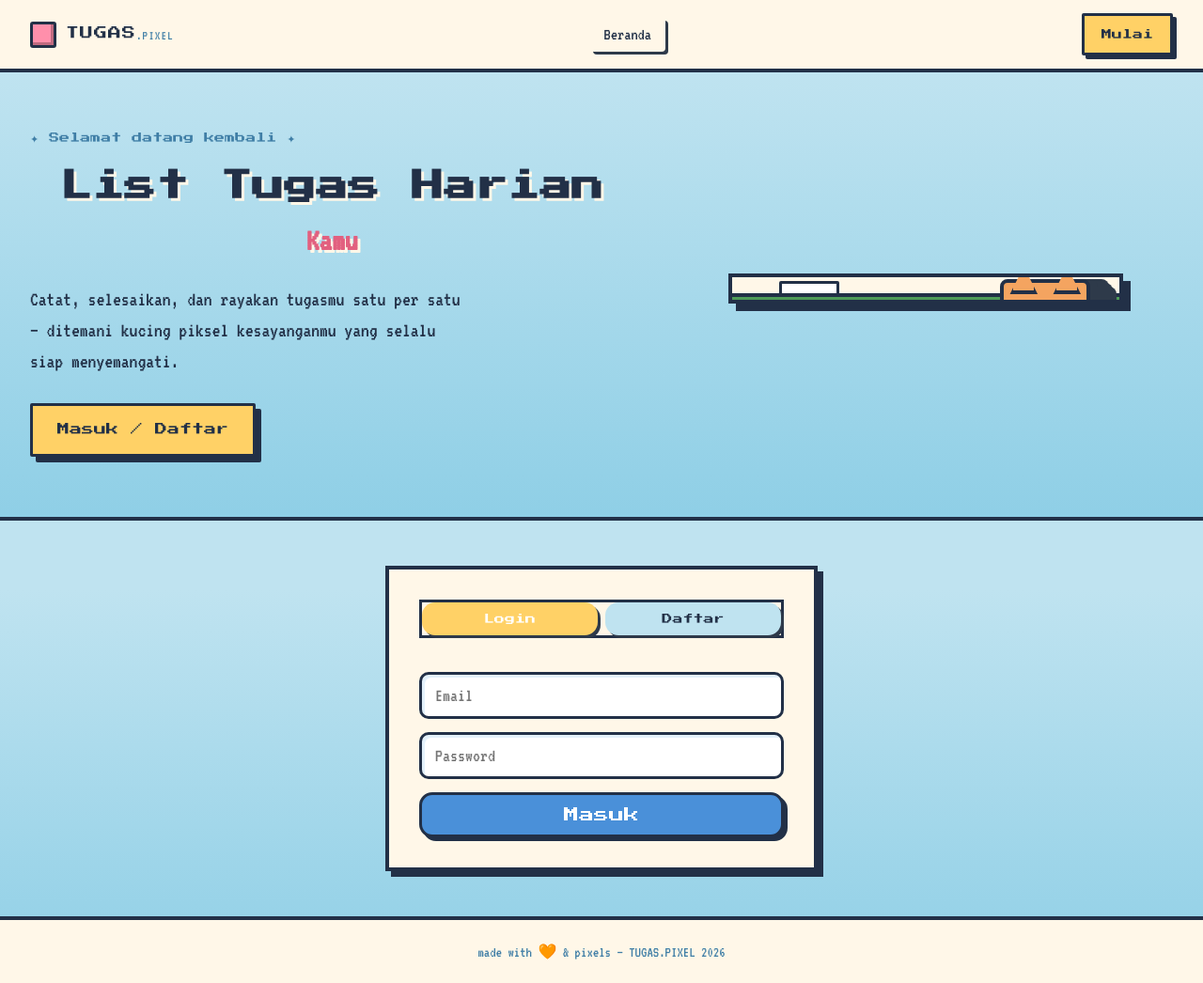
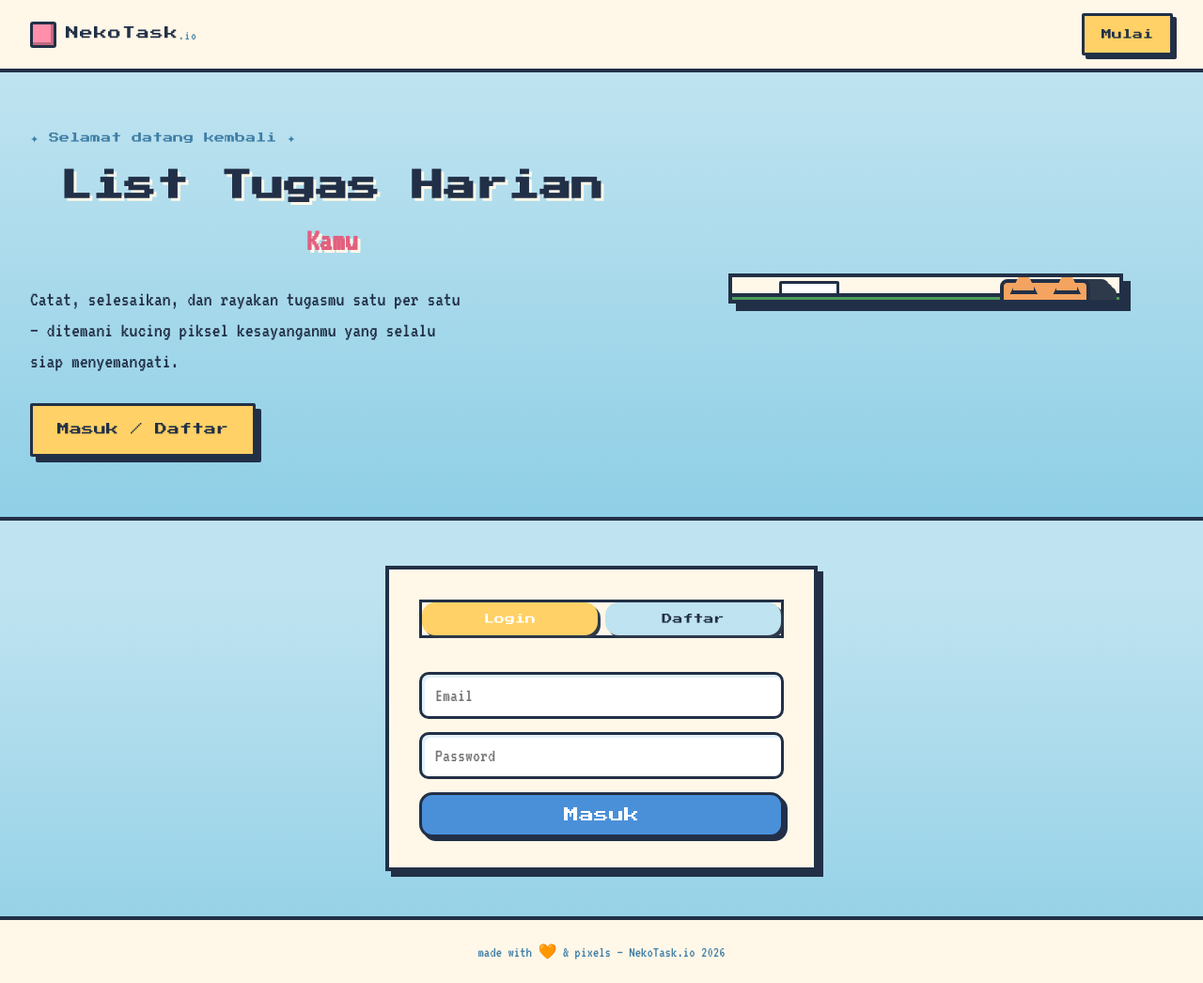
Before and after one commit to naubass/Todo-List-Appication, a Vue app in the folder frontend/: page / in a window 1280 px wide. Shown: the whole page at 94% size. Built offline with nearby package versions, Linux system fonts and the light colour scheme.

Commit message:
update name of website

```diff
--- a/frontend/index.html
+++ b/frontend/index.html
@@ -4,7 +4,7 @@
     <meta charset="UTF-8" />
     <link rel="icon" type="image/svg+xml" href="/favicon.svg" />
     <meta name="viewport" content="width=device-width, initial-scale=1.0" />
-    <title>frontend</title>
+    <title>NekoTask.io - Todo List</title>
   </head>
   <body>
     <div id="app"></div>
--- a/frontend/src/App.vue
+++ b/frontend/src/App.vue
@@ -297,11 +297,10 @@ onMounted(() => {
       <div class="navbar-inner">
         <div class="brand" @click="scrollToId('top')">
           <span class="brand-sprite"></span>
-          <span class="brand-text">TUGAS<span class="brand-accent">.PIXEL</span></span>
+          <span class="brand-text">NekoTask<span class="brand-accent">.io</span></span>
         </div>
 
         <nav class="nav-links">
-          <button class="nav-link" @click="scrollToId('top')">Beranda</button>
           <button v-if="user" class="nav-link" @click="scrollToId('board')">Papan Tugas</button>
           <button v-if="user" class="nav-link" @click="scrollToId('profile')">Profil</button>
         </nav>
@@ -474,7 +473,7 @@ onMounted(() => {
     </template>
 
     <footer class="footer">
-      <p>made with 🧡 &amp; pixels — TUGAS.PIXEL {{ new Date().getFullYear() }}</p>
+      <p>made with 🧡 &amp; pixels — NekoTask.io {{ new Date().getFullYear() }}</p>
     </footer>
   </div>
 </template>
```
